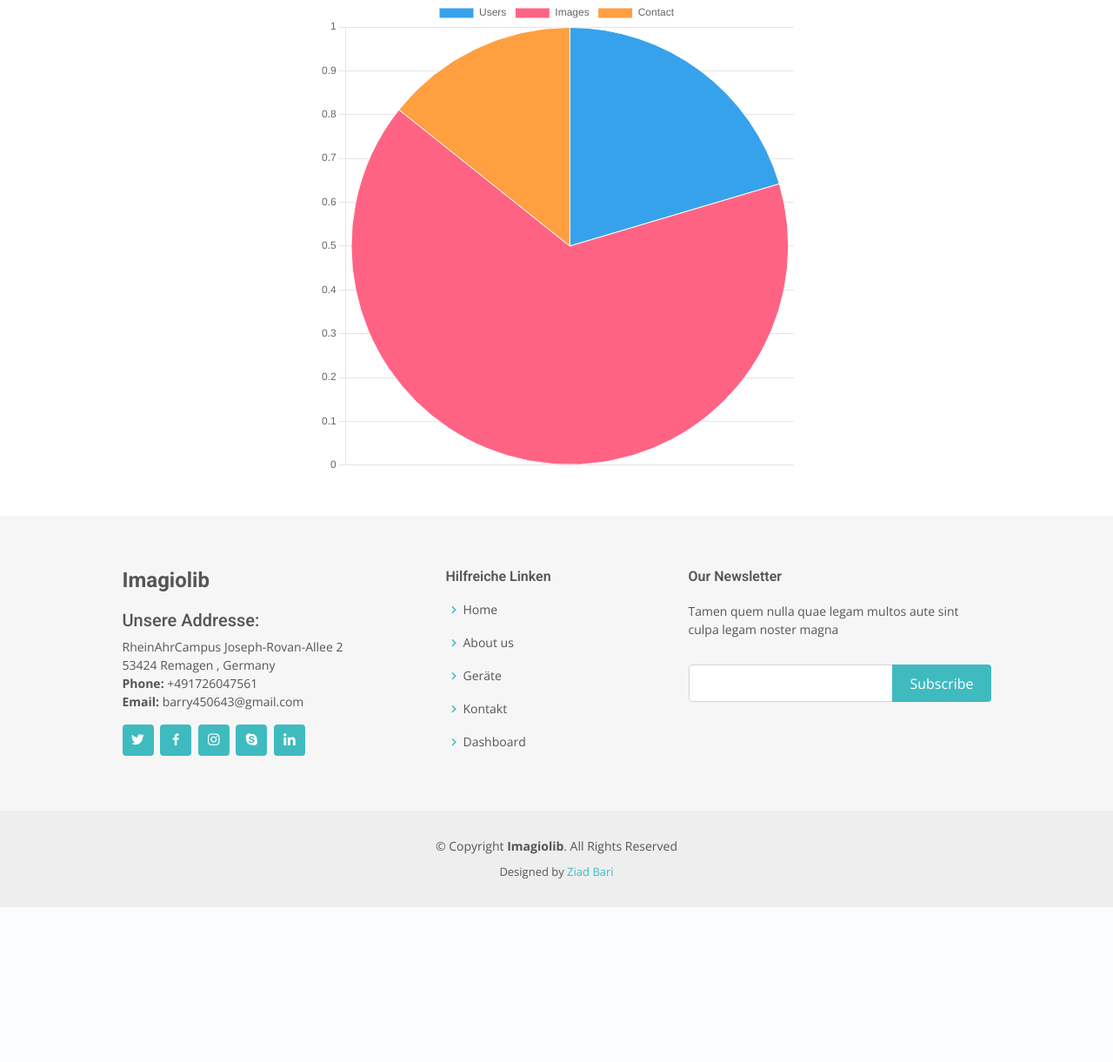
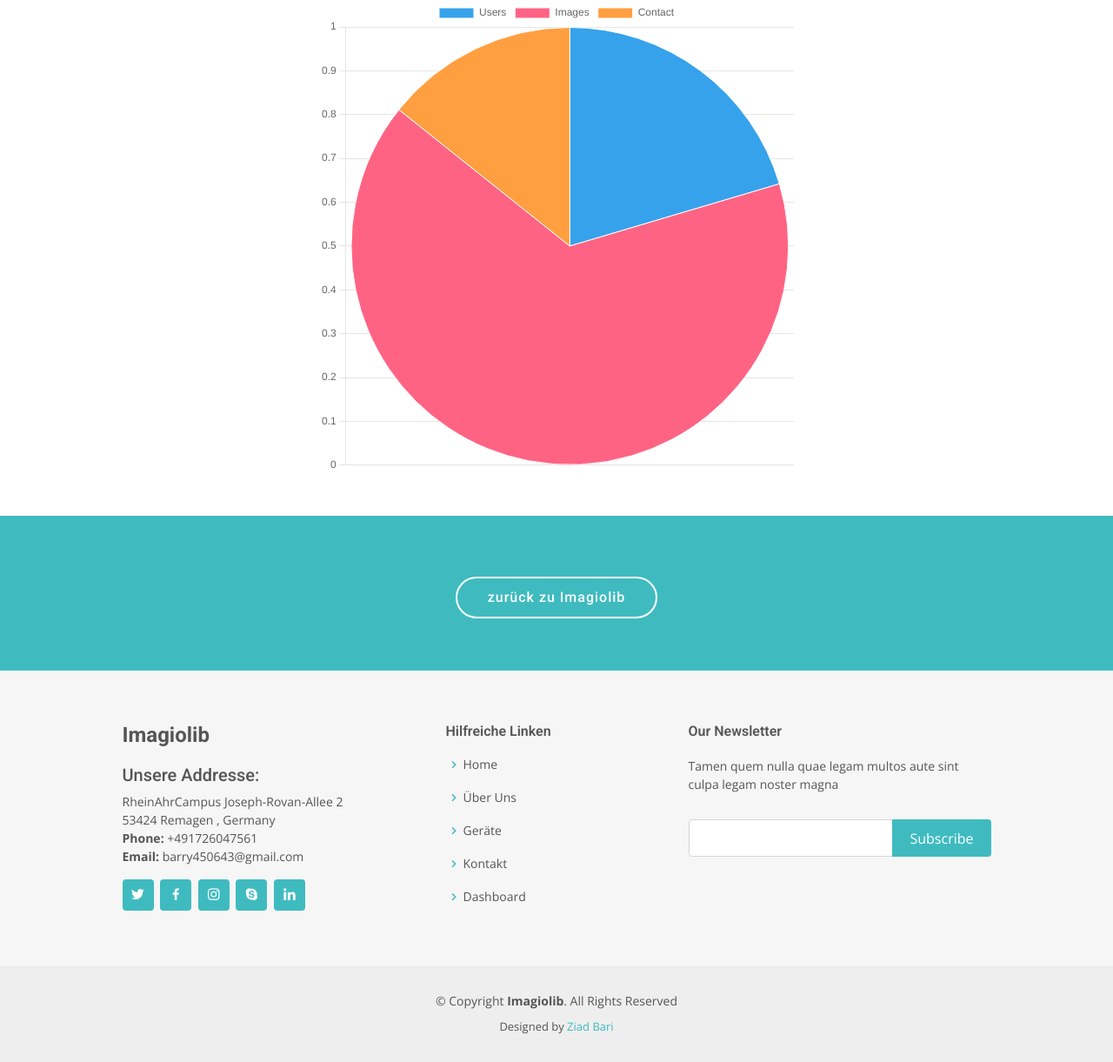
Before and after one commit to zbari023/ML_Praxis_Project_HS_Koblenz, a Django app: page /dashboard/ in a window 1280 px wide. Shown: the part 519-1740 px from the top of the page at 87% size. Before the commit the page ends 1562 px from the top, so only its background shows below. Run offline with Django 4.2, Linux system fonts and the light colour scheme; data comes from the database, SQL or seed files in the repository; both versions use the stored data as it was after the commit; some libraries are stand-ins or nearby versions.

Commit message:
add some html urls to the image section

```diff
--- a/settings/templates/settings/dashboard.html
+++ b/settings/templates/settings/dashboard.html
@@ -57,6 +57,17 @@
 </div>
     </div>
 </div>
+<section id="cta" class="cta">
+    <div class="container" data-aos="zoom-in">
+
+      <div class="text-center">
+
+
+      <a type="submit" class="cta-btn scrollto" href="/">zurück zu Imagiolib</a>
+      </div>
+
+    </div>
+  </section><!-- End Cta Section -->
 
 <script src="https://cdn.jsdelivr.net/npm/chart.js"></script>
 <script src="https://cdn.jsdelivr.net/npm/bootstrap@5.3.2/dist/js/bootstrap.bundle.min.js" integrity="sha384-C6RzsynM9kWDrMNeT87bh95OGNyZPhcTNXj1NW7RuBCsyN/o0jlpcV8Qyq46cDfL" crossorigin="anonymous"></script>
--- a/templates/base.html
+++ b/templates/base.html
@@ -97,10 +97,10 @@
           <div class="col-lg-2 col-md-6 mx-auto footer-links">
             <h4>Hilfreiche Linken</h4>
             <ul>
-              <li><i class="bx bx-chevron-right"></i> <a href="#hero">Home</a></li>
-              <li><i class="bx bx-chevron-right"></i> <a href="#about">About us</a></li>
-              <li><i class="bx bx-chevron-right"></i> <a href="#doctors">Geräte</a></li>
-              <li><i class="bx bx-chevron-right"></i> <a href="#contact">Kontakt</a></li>
+              <li><i class="bx bx-chevron-right"></i> <a href="/">Home</a></li>
+              <li><i class="bx bx-chevron-right"></i> <a href="/">Über Uns</a></li>
+              <li><i class="bx bx-chevron-right"></i> <a href="/">Geräte</a></li>
+              <li><i class="bx bx-chevron-right"></i> <a href="/">Kontakt</a></li>
               <li><i class="bx bx-chevron-right"></i> <a href="/dashboard">Dashboard</a></li>
             </ul>
           </div>
```
Also changed, not shown: settings/templates/settings/index.html (+8 -16 lines), db.sqlite3, media/settings/2_H9BXJ3r.jpeg (added).
